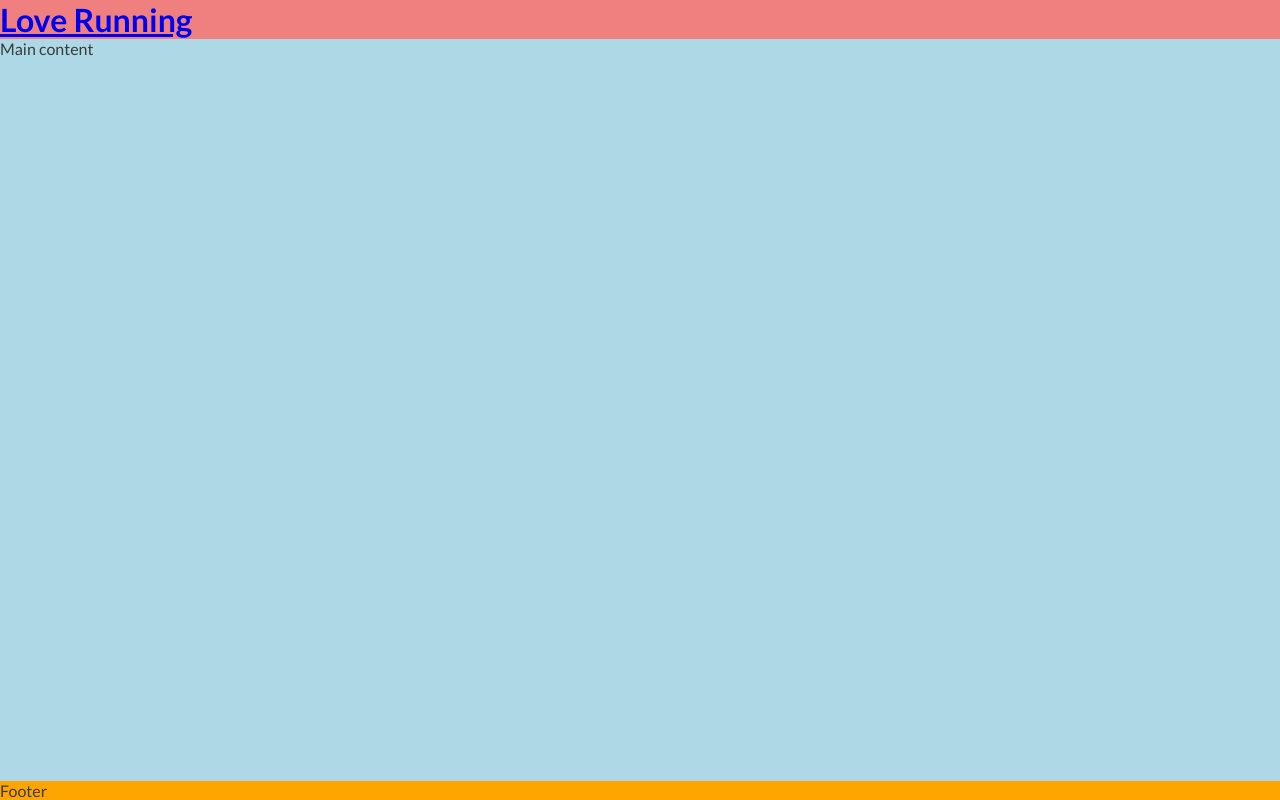
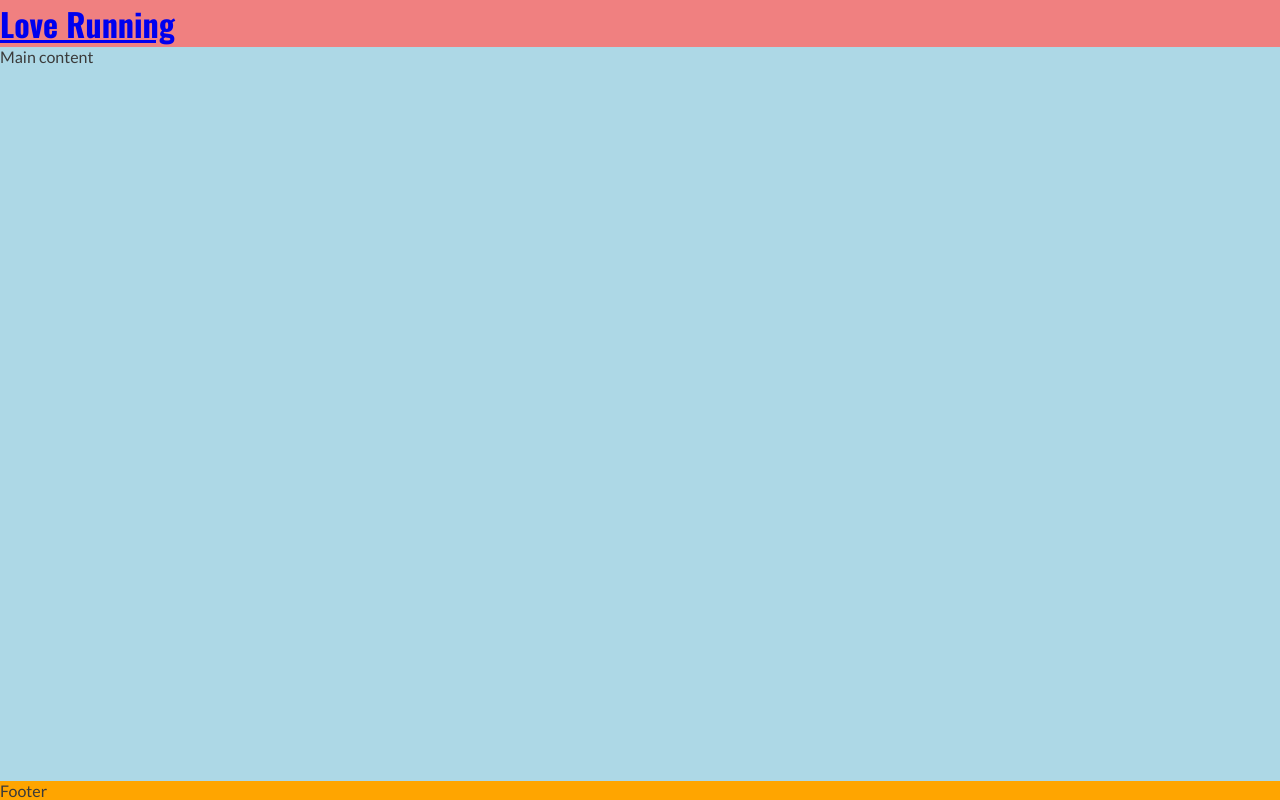
Before and after one commit to oumlaid/love-running, a plain HTML site: page index.html in a window 1280 px wide. Drawn offline with nearby package versions, Linux system fonts and the light colour scheme.

Commit message:
Add logo to header and apply Oswald font

```diff
--- a/assets/css/style.css
+++ b/assets/css/style.css
@@ -22,7 +22,9 @@
 header {
     background-color: lightcoral;
 }
-
+h1 {
+    font-family: "Oswald", sans-serif;
+}
 
 /* Main content */
 main {
--- a/index.html
+++ b/index.html
@@ -23,7 +23,9 @@
 
     <!-- Header -->
     <header>
-        <a href="index.html"><h1>Love Running</h1></a>
+        <a href="index.html">
+            <h1 id="logo">Love Running</h1>
+        </a>
     </header>
 
     <!-- Main content -->
```
